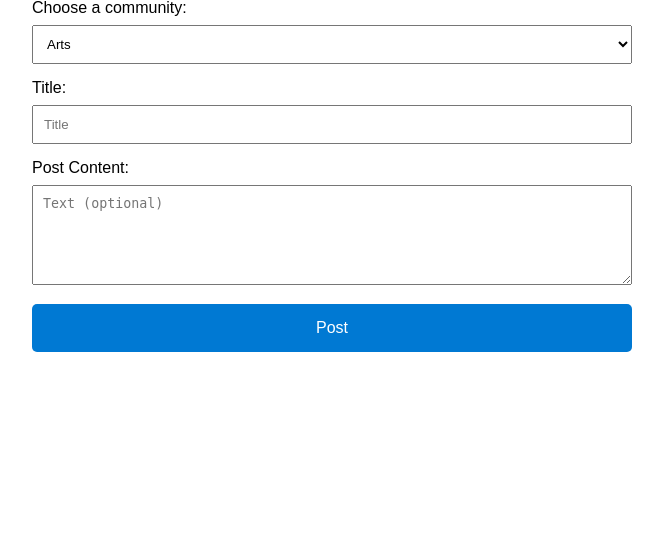
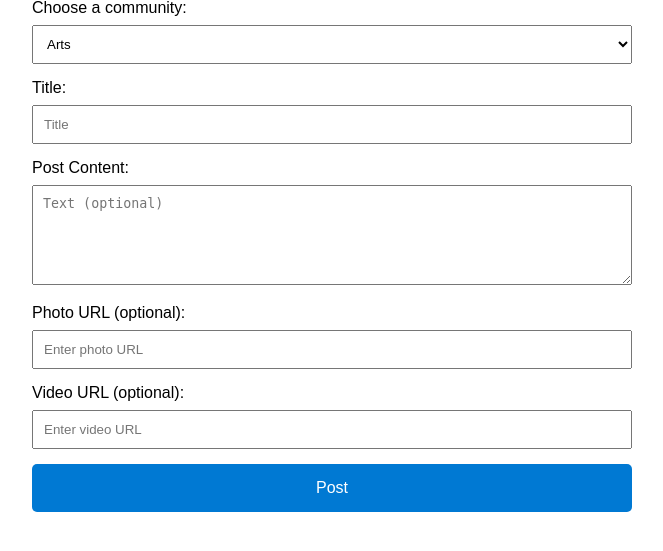
Before and after one commit to Anurag-a-a/Loca_Link_Website, a Flask app: page /post/createPost in a window 1280 px wide. Shown: the part 69-620 px from the top of the page, without its empty margins (308-971 px from the left). Run offline with Flask 3, Linux system fonts and the light colour scheme.

Commit message:
Update createPost.html
Updated: enhancement for posts, including a separate section for video and photo URL

```diff
--- a/templates/createPost.html
+++ b/templates/createPost.html
@@ -53,6 +53,7 @@
     <h2>Create a post</h2>
 
     <form method="post" action="{{ url_for('post.createPost') }}">
+        <!-- Existing form fields for community selection, title, and content -->
         <label for="communityName">Choose a community:</label>
         <select id="communityName" name="communityName">
             <option value="Arts">Arts</option>
@@ -67,6 +68,14 @@
         <label for="content">Post Content:</label>
         <textarea id="content" name="content" rows="6" required placeholder="Text (optional)"></textarea>
 
+        <!-- New fields for photo and video URLs -->
+        <label for="photoUrl">Photo URL (optional):</label>
+        <input type="url" id="photoUrl" name="photoUrl" placeholder="Enter photo URL">
+
+        <label for="videoUrl">Video URL (optional):</label>
+        <input type="url" id="videoUrl" name="videoUrl" placeholder="Enter video URL">
+
+        <!-- Submit button -->
         <input type="submit" value="Post">
     </form>
 
```
